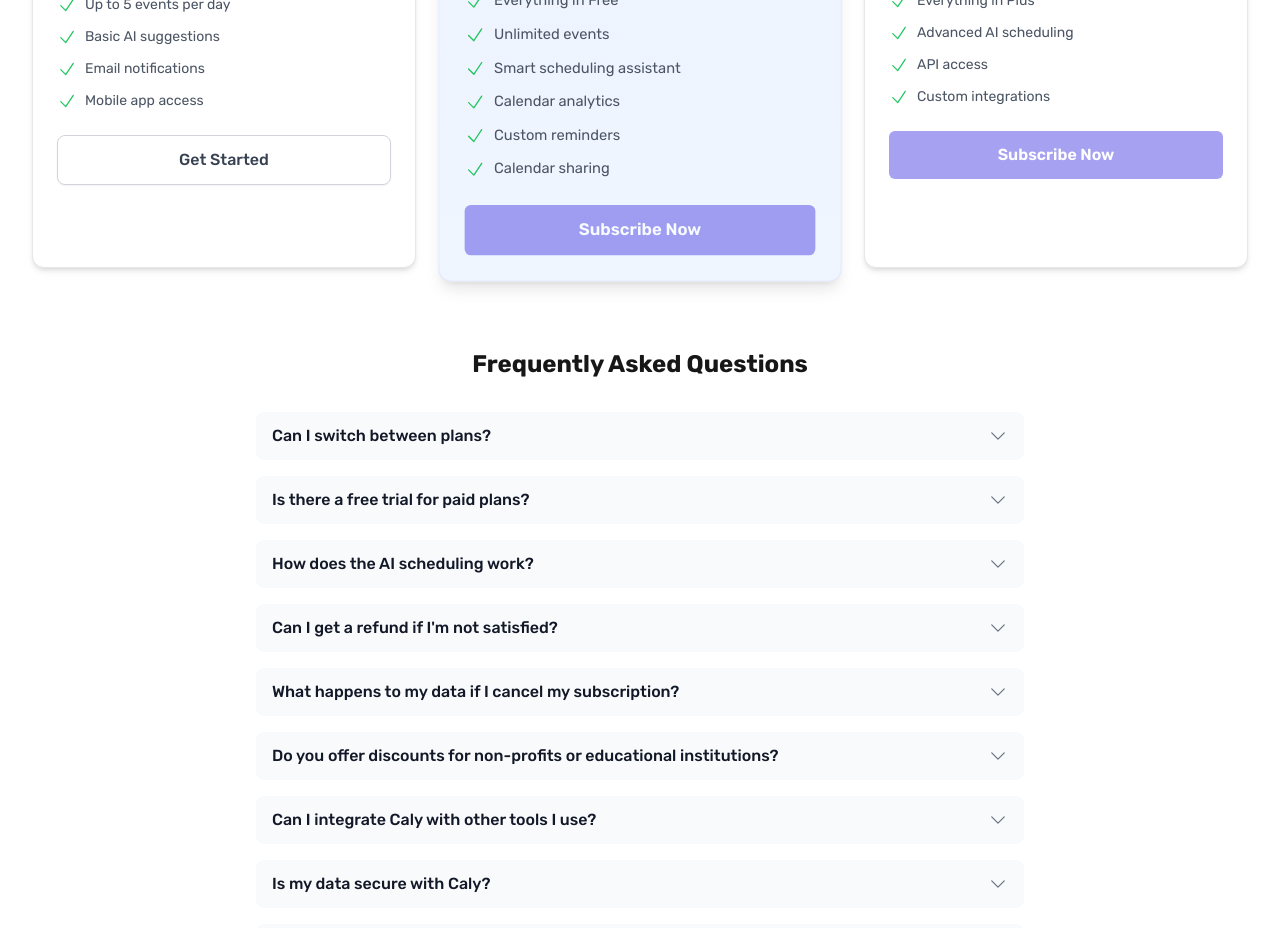
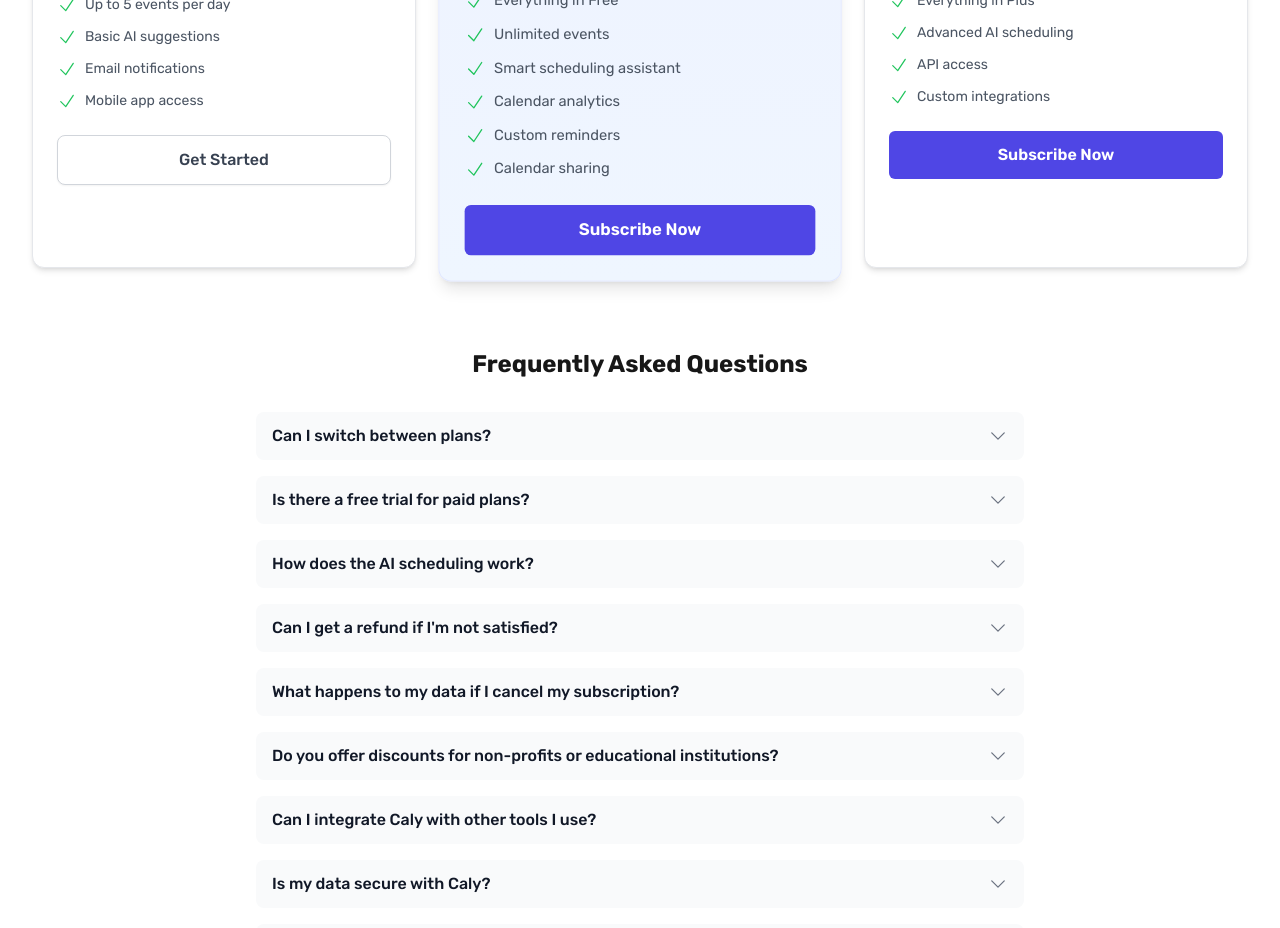
Before and after one commit to Gilad-Weinberger/Cally, a Next.js app: page / in a window 1280 px wide. Shown: the part 3340-4268 px from the top of the page. Built offline with nearby package versions, Linux system fonts and the light colour scheme; no server answers.

Commit message:
Refactor Pricing components: streamline variant ID handling in PricingCard and PricingSection, enhance logging in PricingCheckout for better debugging, and update config.js to use consistent environment variables for plan IDs.

```diff
--- a/components/pricing/PricingCard.jsx
+++ b/components/pricing/PricingCard.jsx
@@ -9,12 +9,10 @@ const PricingCard = ({ plan, isAnnual, savings }) => {
   const price = isAnnual ? plan.annualPrice : plan.monthlyPrice;
   const period = isAnnual ? "/year" : "/month";
   const isPlanFree = plan.name === "Free" || plan.monthlyPrice === 0;
-  const billingInterval = isAnnual ? "year" : "month";
 
   // Get the appropriate variant ID based on billing interval
-  const variantId = isAnnual
-    ? plan.yearlyVariantId || plan.variantId
-    : plan.monthlyVariantId || plan.variantId;
+  const variantId = isAnnual ? plan.yearlyVariantId : plan.monthlyVariantId;
+  const validVariantId = isPlanFree ? null : variantId;
 
   const ctaMapping = {
     Free: { text: "Get Started", link: "/auth/signup" },
@@ -91,14 +89,7 @@ const PricingCard = ({ plan, isAnnual, savings }) => {
             </SecondaryButton>
           )
         ) : (
-          <PricingCheckout
-            planId={variantId}
-            price={plan.monthlyPrice}
-            annualPrice={plan.annualPrice}
-            billingInterval={billingInterval}
-            hideBillingToggle={true}
-            isHighlighted={plan.highlighted}
-          />
+          <PricingCheckout planId={validVariantId} />
         )}
       </div>
     </div>
--- a/components/pricing/PricingCheckout.jsx
+++ b/components/pricing/PricingCheckout.jsx
@@ -9,19 +9,35 @@ const PricingCheckout = ({ planId }) => {
   const router = useRouter();
   const user = useAuth();
 
+  // Log when component mounts with planId
+  useEffect(() => {
+    console.log("PricingCheckout initialized with planId:", planId);
+  }, [planId]);
+
+  // Log when loading state changes
+  useEffect(() => {
+    if (isLoading === false) {
+      console.log("PricingCheckout: Loading is false", { planId });
+    }
+  }, [isLoading, planId]);
+
   const handleCheckout = async () => {
     setIsLoading(true);
+    console.log("Starting checkout with planId:", planId);
 
     try {
       const userId = user?.user?.uid || null;
       if (!userId) {
         router.push("/signin");
+        setIsLoading(false);
+        console.log("PricingCheckout: Loading is false - No user ID");
         return;
       }
 
       if (!planId) {
         console.error("No valid plan ID found");
         setIsLoading(false);
+        console.log("PricingCheckout: Loading is false - No valid plan ID");
         return;
       }
 
@@ -54,10 +70,12 @@ const PricingCheckout = ({ planId }) => {
         console.error("Checkout API error:", e);
         alert("There was an error setting up your checkout. Please try again.");
         setIsLoading(false);
+        console.log("PricingCheckout: Loading is false - API error", e);
       }
     } catch (error) {
       console.error("Error during checkout:", error);
       setIsLoading(false);
+      console.log("PricingCheckout: Loading is false - General error", error);
     }
   };
 
--- a/components/pricing/PricingSection.jsx
+++ b/components/pricing/PricingSection.jsx
@@ -35,13 +35,19 @@ const PricingSection = () => {
               : name === "Plus"
               ? "Enhanced"
               : "Advanced",
-          variantId: plans[0].variantId,
+          // For single plans, use the variantId directly from config
+          monthlyVariantId: plans[0].variantId,
+          yearlyVariantId: plans[0].variantId,
         };
       }
 
-      // Find the monthly and yearly variants
+      // Find the monthly and yearly variants directly from config.js
       const monthlyPlan = plans.find((p) => p.isMonthly) || plans[0];
       const yearlyPlan = plans.find((p) => p.isYearly) || plans[0];
+
+      // Ensure we have the variant IDs directly from config
+      const monthlyVariantId = monthlyPlan.variantId;
+      const yearlyVariantId = yearlyPlan.variantId;
 
       return {
         name: monthlyPlan.name,
@@ -52,8 +58,9 @@ const PricingSection = () => {
         highlighted: monthlyPlan.isFeatured || false,
         aiFeatures:
           name === "Free" ? "Basic" : name === "Plus" ? "Enhanced" : "Advanced",
-        monthlyVariantId: monthlyPlan.variantId,
-        yearlyVariantId: yearlyPlan.variantId,
+        // Set the variant IDs directly from the corresponding plans
+        monthlyVariantId: monthlyVariantId,
+        yearlyVariantId: yearlyVariantId,
       };
     });
   };
@@ -67,6 +74,8 @@ const PricingSection = () => {
   };
 
   const pricingPlans = getFilteredPlans();
+
+  console.log(pricingPlans);
 
   return (
     <section className="py-16 md:py-24 bg-white" id="pricing">
--- a/lib/config.js
+++ b/lib/config.js
@@ -2,8 +2,7 @@ const config = {
   lemonsqueezy: {
     plans: [
       {
-        variantId:
-          process.env.NODE_ENV === "development" ? "123456" : "free_plan",
+        variantId: "free_plan",
         name: "Free",
         description: "Basic calendar features for personal use",
         price: 0,
@@ -19,7 +18,7 @@ const config = {
         ],
       },
       {
-        variantId: process.env.LEMONSQUEEZY_PLUS_MONTHLY_VARIANT_ID,
+        variantId: process.env.NEXT_PUBLIC_LEMONSQUEEZY_PLUS_MONTHLY_VARIANT_ID,
         name: "Plus",
         description: "Enhanced features for productivity enthusiasts",
         price: 9,
@@ -37,7 +36,7 @@ const config = {
         ],
       },
       {
-        variantId: process.env.LEMONSQUEEZY_PLUS_YEARLY_VARIANT_ID,
+        variantId: process.env.NEXT_PUBLIC_LEMONSQUEEZY_PLUS_YEARLY_VARIANT_ID,
         name: "Plus",
         description: "Enhanced features for productivity enthusiasts",
         price: 90,
@@ -55,7 +54,7 @@ const config = {
         ],
       },
       {
-        variantId: process.env.LEMONSQUEEZY_PRO_MONTHLY_VARIANT_ID,
+        variantId: process.env.NEXT_PUBLIC_LEMONSQUEEZY_PRO_MONTHLY_VARIANT_ID,
         name: "Pro",
         description: "Advanced features for professionals & teams",
         price: 19,
@@ -70,7 +69,7 @@ const config = {
         ],
       },
       {
-        variantId: process.env.LEMONSQUEEZY_PRO_YEARLY_VARIANT_ID,
+        variantId: process.env.NEXT_PUBLIC_LEMONSQUEEZY_PRO_YEARLY_VARIANT_ID,
         name: "Pro",
         description: "Advanced features for professionals & teams",
         price: 190,
```
